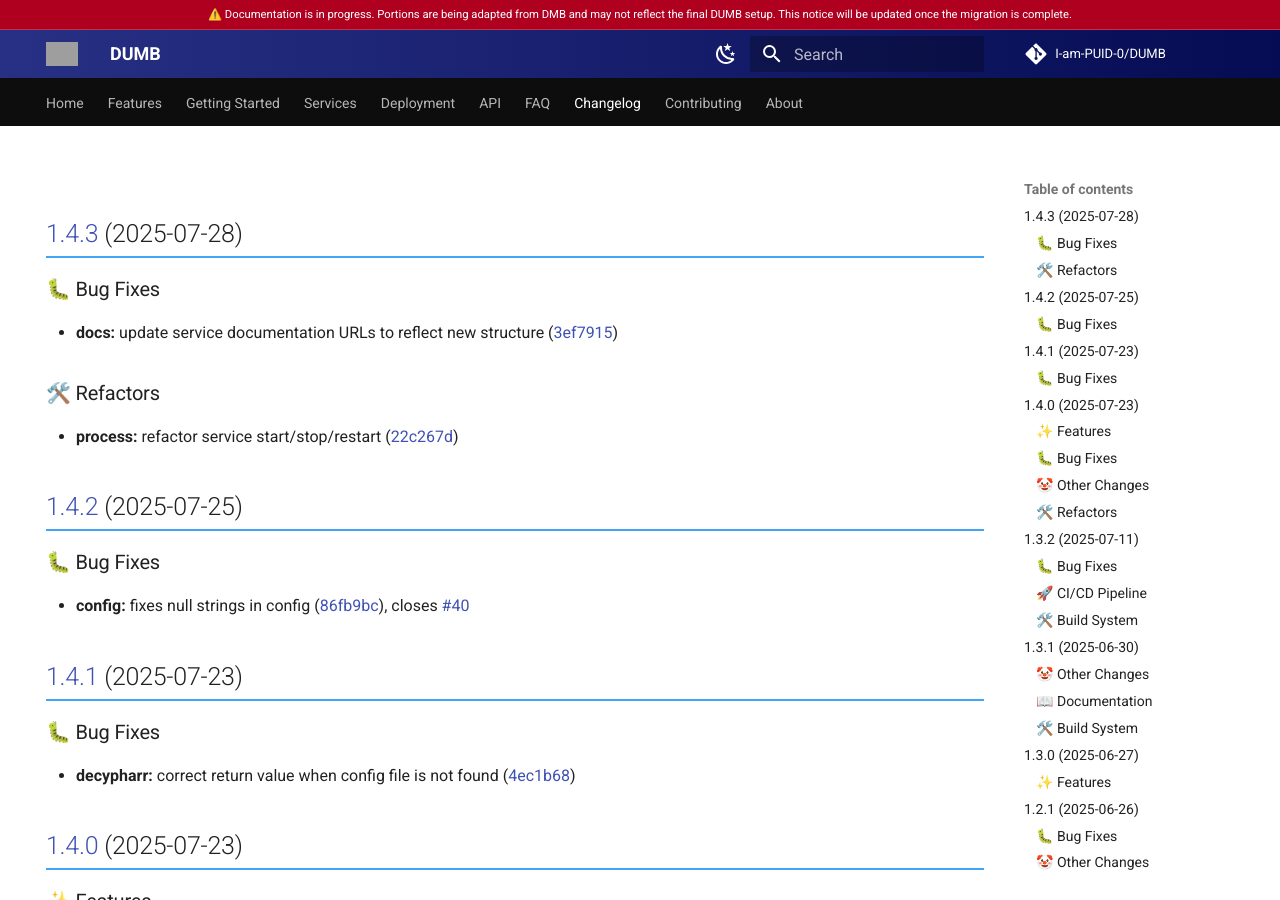
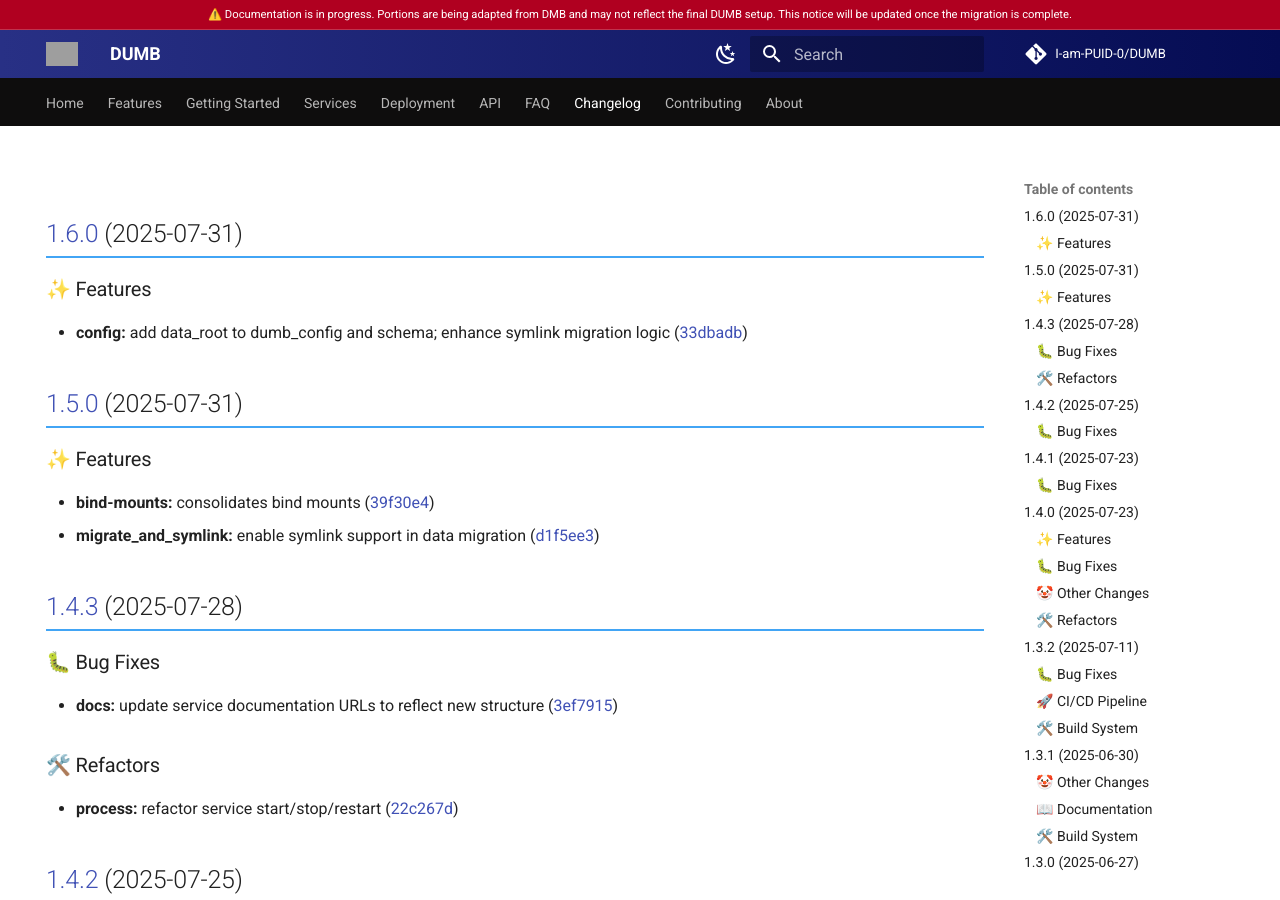
Before and after one commit to I-am-PUID-0/DUMB_docs, an MkDocs documentation site: the page built from docs/changelog.md, in a window 1280 px wide and 900 px high. Built offline with MkDocs 1.6.1 and Material for MkDocs 9.7.7, drawn with Linux system fonts in a browser that asks for light colours; comment, search, counter and statistics services are not loaded; grey boxes are pictures that could not be loaded.

Commit message:
Update Changelog

```diff
--- a/docs/changelog.md
+++ b/docs/changelog.md
@@ -4,6 +4,21 @@ hide:
 ---
 
 # Changelog
+
+## [1.6.0](https://github.com/I-am-PUID-0/DUMB/compare/1.5.0...1.6.0) (2025-07-31)
+
+
+### ✨ Features
+
+* **config:** add data_root to dumb_config and schema; enhance symlink migration logic ([33dbadb](https://github.com/I-am-PUID-0/DUMB/commit/33dbadb5a37769df9bc580cb2078db40ee47b09e))
+
+## [1.5.0](https://github.com/I-am-PUID-0/DUMB/compare/1.4.3...1.5.0) (2025-07-31)
+
+
+### ✨ Features
+
+* **bind-mounts:** consolidates bind mounts ([39f30e4](https://github.com/I-am-PUID-0/DUMB/commit/39f30e4c894195f30d35c5f63908d9b8f088a6c7))
+* **migrate_and_symlink:** enable symlink support in data migration ([d1f5ee3](https://github.com/I-am-PUID-0/DUMB/commit/d1f5ee301b850a7c624f4f595e08eb3296cb59fa))
 
 ## [1.4.3](https://github.com/I-am-PUID-0/DUMB/compare/1.4.2...1.4.3) (2025-07-28)
 
```
